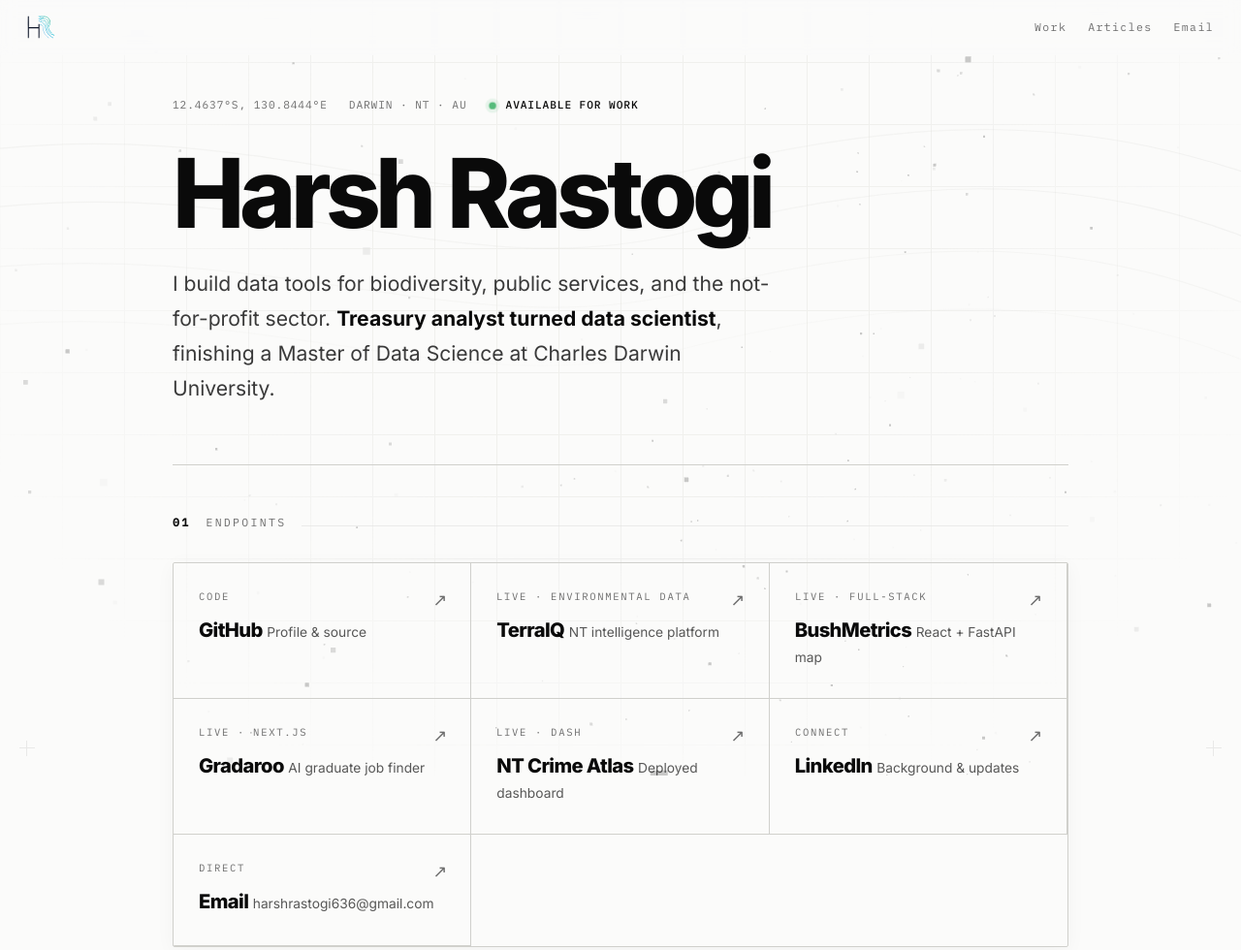
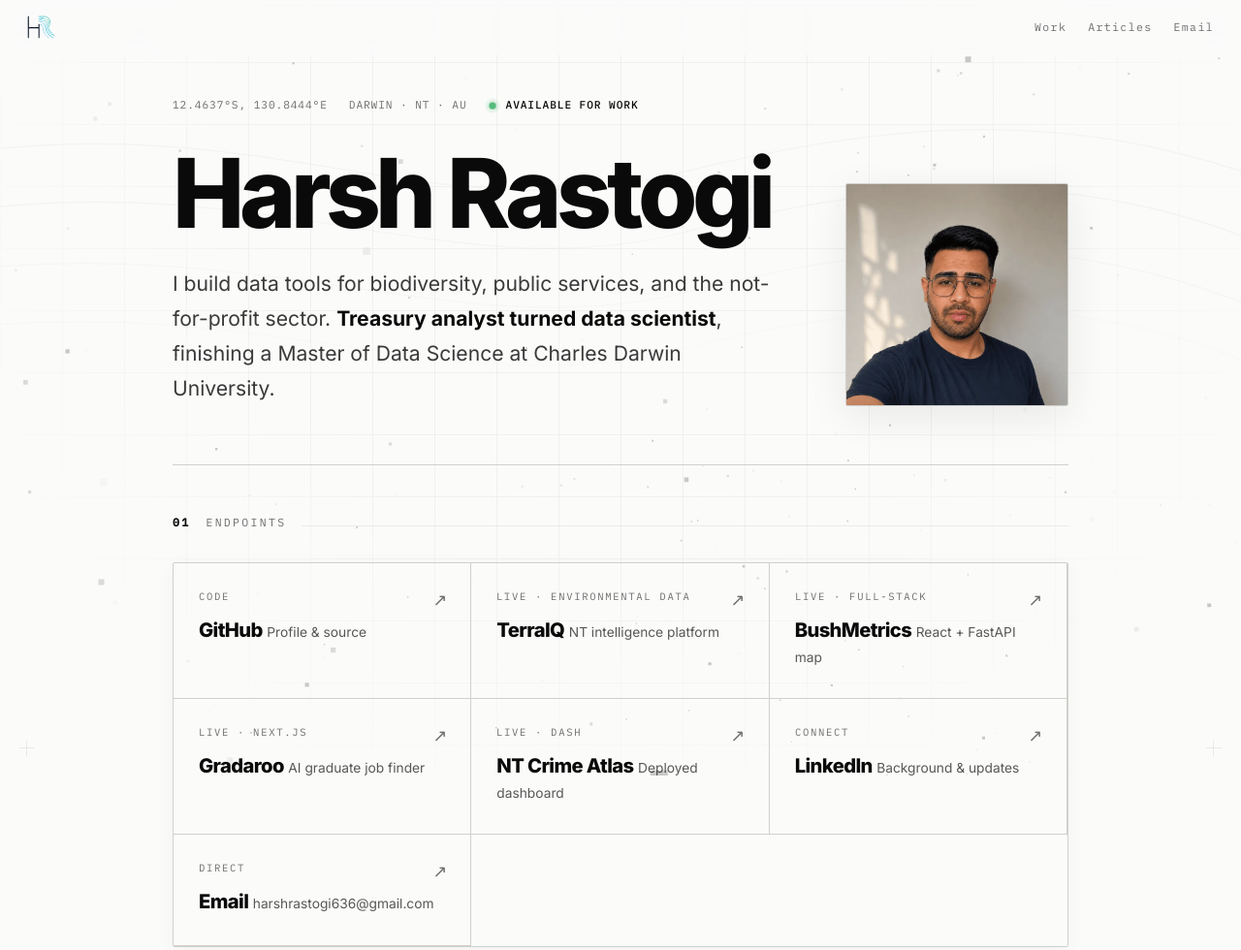
Before and after one commit to harshrastogii/portfolio, a website: page index.html in a window 1280 px wide. Shown: the top 980 px of the page at 97% size. Drawn offline with nearby package versions, Linux system fonts and the light colour scheme.

Commit message:
Add portrait to portfolio hero

```diff
--- a/assets/site.css
+++ b/assets/site.css
@@ -102,6 +102,9 @@ body:hover .grid-bg { opacity: 0.5; }
 
 /* ---- header / hero ---- */
 header { padding: 100px 0 60px; position: relative; }
+.hero-layout { display: grid; grid-template-columns: minmax(0, 1fr) 230px; align-items: end; gap: 48px; }
+.hero-portrait { width: 230px; margin: 0; justify-self: end; }
+.hero-portrait img { display: block; width: 100%; height: auto; aspect-ratio: 1; object-fit: cover; border: 1px solid var(--line-2); border-radius: 2px; box-shadow: var(--shadow-medium); }
 
 .coord {
   font-family: var(--mono); font-size: 0.7rem; letter-spacing: 0.08em;
@@ -132,6 +135,11 @@ h1 {
   opacity: 0; transform: translateY(15px);
 }
 .lede strong { color: var(--ink); font-weight: 700; }
+
+@media (max-width: 700px) {
+  .hero-layout { grid-template-columns: 1fr; gap: 26px; }
+  .hero-portrait { width: min(180px, 52vw); justify-self: start; }
+}
 
 /* ---- sections ---- */
 section { padding: 50px 0; border-top: 1px solid var(--line-2); position: relative; }
--- a/index.html
+++ b/index.html
@@ -105,6 +105,8 @@
 <div class="wrap">
 
   <header id="hero">
+    <div class="hero-layout">
+      <div class="hero-copy">
         <div class="coord">
           <span>12.4637°S, 130.8444°E</span>
           <span>DARWIN · NT · AU</span>
@@ -112,6 +114,14 @@
         </div>
         <h1 id="main-title">Harsh Rastogi</h1>
         <p class="lede">I build data tools for biodiversity, public services, and the not-for-profit sector. <strong>Treasury analyst turned data scientist</strong>, finishing a Master of Data Science at Charles Darwin University.</p>
+      </div>
+      <figure class="hero-portrait">
+        <picture>
+          <source srcset="assets/harsh-rastogi-headshot.webp" type="image/webp" />
+          <img src="assets/harsh-rastogi-headshot.png" width="720" height="720" alt="Portrait of Harsh Rastogi" fetchpriority="high" />
+        </picture>
+      </figure>
+    </div>
   </header>
 
   <section id="endpoints">
```
Also changed, not shown: assets/harsh-rastogi-headshot.png, assets/harsh-rastogi-headshot.webp (added). Lines whose indentation alone changed are shown as unchanged.
